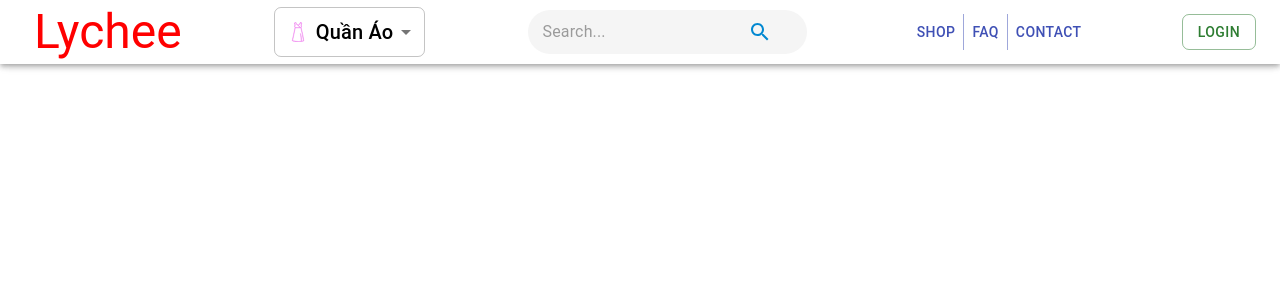
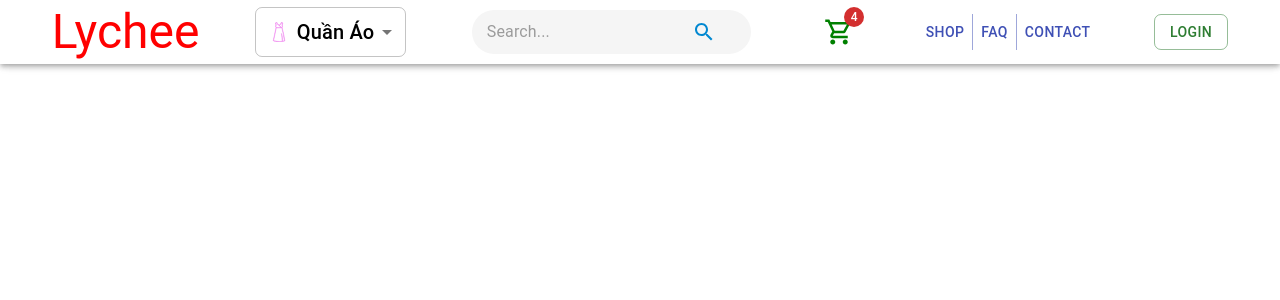
Before and after one commit to ShumeiBrother/LycheeFrontEnd, a React (Create React App) app in the folder lycheereactjs/: page / in a window 1280 px wide. Shown: the top 300 px of the page. Built offline with nearby package versions, Linux system fonts and the light colour scheme.

Commit message:
Add navbar cart button

```diff
--- /dev/null
+++ b/lycheereactjs/src/component/Navbar/Cart/index.js
@@ -0,0 +1,15 @@
+import { Badge, IconButton } from "@mui/material";
+import ShoppingCartOutlinedIcon from "@mui/icons-material/ShoppingCartOutlined";
+function Cart() {
+  return (
+    <Badge badgeContent={4} color="error" sx={{mx:1}}>
+      <ShoppingCartOutlinedIcon
+        sx={{
+          color: "green",
+          fontSize: 30,
+        }}
+      />
+    </Badge>
+  );
+}
+export default Cart;
--- a/lycheereactjs/src/component/Navbar/FunctionBar.js
+++ b/lycheereactjs/src/component/Navbar/FunctionBar.js
@@ -4,7 +4,7 @@ const StyledFunctionBar = styled("div")({});
 
 function FunctionBar() {
   return (
-    <StyledFunctionBar sx={{ display: { sm: "block", xs: "none" } }}>
+    <StyledFunctionBar sx={{ display: { md: "block", xs: "none" } }}>
       <ButtonGroup variant="text" aria-label="text button group">
         <Button>Shop</Button>
         <Button>FAQ</Button>
--- a/lycheereactjs/src/component/Navbar/Logo.js
+++ b/lycheereactjs/src/component/Navbar/Logo.js
@@ -3,7 +3,7 @@ import { Fragment } from "react";
 import lycheeLogo from "../../static/images/logo/lycheeLogo.png";
 const StyledTypography = styled(Typography)({
   color: "red",
-  marginLeft: 10,
+  marginLeft: 0,
 });
 
 function Logo() {
--- a/lycheereactjs/src/component/Navbar/MiddleBar/SearchBar.js
+++ b/lycheereactjs/src/component/Navbar/MiddleBar/SearchBar.js
@@ -82,12 +82,16 @@ function SearchBar(props) {
       </StyledSearchBar>
       {!showSearch && (
         <IconButton
-          sx={{ p: "10px", display: { xs: "flex", sm: "none" } }}
+          sx={{ p: "0px" ,display: { xs: "flex", sm: "none", fontSize: 35} }}
           onClick={handleMobileClickSearch}
-          size="large"
+          // size="large"
           color="info"
         >
-          <SearchIcon />
+          <SearchIcon
+            sx={{
+              fontSize: 30,
+            }}
+          />
         </IconButton>
       )}
     </Fragment>
--- a/lycheereactjs/src/component/Navbar/MiddleBar/index.js
+++ b/lycheereactjs/src/component/Navbar/MiddleBar/index.js
@@ -1,5 +1,6 @@
 import { useState } from "react";
 import { Fragment } from "react";
+import Cart from "../Cart";
 import Category from "./Category";
 import SearchBar from "./SearchBar";
 
@@ -8,7 +9,11 @@ function MiddleBar() {
   return (
     <Fragment>
       {!focusSearchBar && <Category />}
-      <SearchBar focusSearchBar={focusSearchBar} setFocusSearchBar={setFocusSearchBar} />
+      <SearchBar
+        focusSearchBar={focusSearchBar}
+        setFocusSearchBar={setFocusSearchBar}
+      />
+      {!focusSearchBar && <Cart />}
     </Fragment>
   );
 }
--- a/lycheereactjs/src/component/Navbar/index.js
+++ b/lycheereactjs/src/component/Navbar/index.js
@@ -1,4 +1,5 @@
 import { AppBar, styled, Toolbar } from "@mui/material";
+import Cart from "./Cart";
 import CustomerInfo from "./CustomerInfo";
 import FunctionBar from "./FunctionBar";
 import Logo from "./Logo";
@@ -6,7 +7,7 @@ import MiddleBar from "./MiddleBar";
 
 const StyledToolbar = styled(Toolbar)({
   backgroundColor: "white",
-  justifyContent: "space-between",
+  justifyContent: "space-around",
 });
 
 function Navbar() {
@@ -17,6 +18,7 @@ function Navbar() {
           <Logo />
           <MiddleBar />
           <FunctionBar />
+          {/* <Cart /> */}
           <CustomerInfo />
         </StyledToolbar>
       </AppBar>
--- a/lycheereactjs/src/component/ProductList/ProductThumbnail.js
+++ b/lycheereactjs/src/component/ProductList/ProductThumbnail.js
@@ -7,6 +7,7 @@ import {
   Rating,
   Stack,
   IconButton,
+  Fab,
 } from "@mui/material";
 import AddShoppingCartIcon from "@mui/icons-material/AddShoppingCart";
 import { Box } from "@mui/system";
@@ -36,7 +37,7 @@ function ProductThumbnail(props) {
               <Rating
                 value={product.rating}
                 precision={0.1}
-                sx={{fontSize:30}}
+                sx={{ fontSize: 30 }}
                 //   value={value}
                 //   onChange={(event, newValue) => {
                 //     setValue(newValue);
--- a/lycheereactjs/src/component/ProductList/index.js
+++ b/lycheereactjs/src/component/ProductList/index.js
@@ -1,5 +1,5 @@
 import styled from "@emotion/styled";
-import { Box, Grid } from "@mui/material";
+import { Box, Grid, IconButton } from "@mui/material";
 import { grey } from "@mui/material/colors";
 import { Fragment } from "react";
 import { useLocation } from "react-router-dom";
@@ -35,7 +35,7 @@ function ProductList() {
               </Grid>
             );
           })}
-          <Box sx={{ height:{xs:550,sm:450} }}></Box>
+          <Box sx={{ height: { xs: 550, sm: 450 } }}></Box>
         </Grid>
       </StyledBox>
     </Fragment>
```
